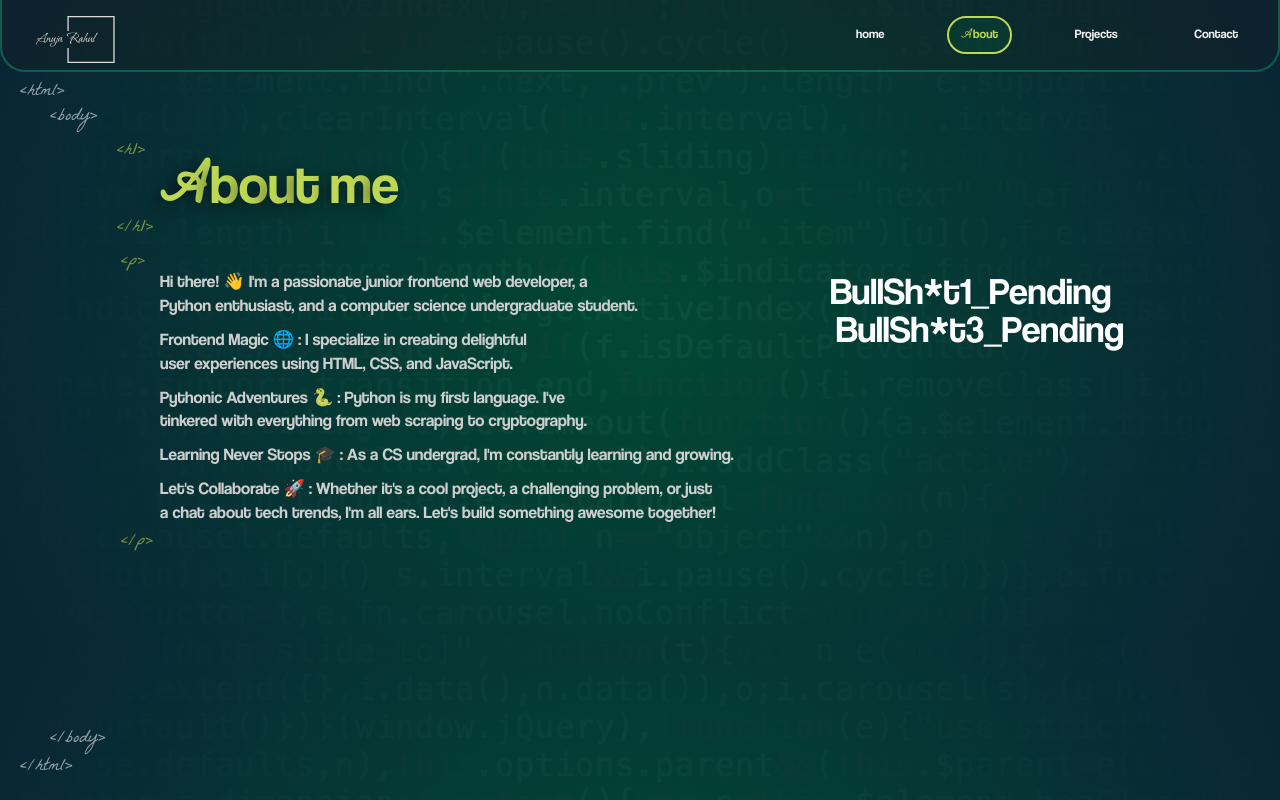
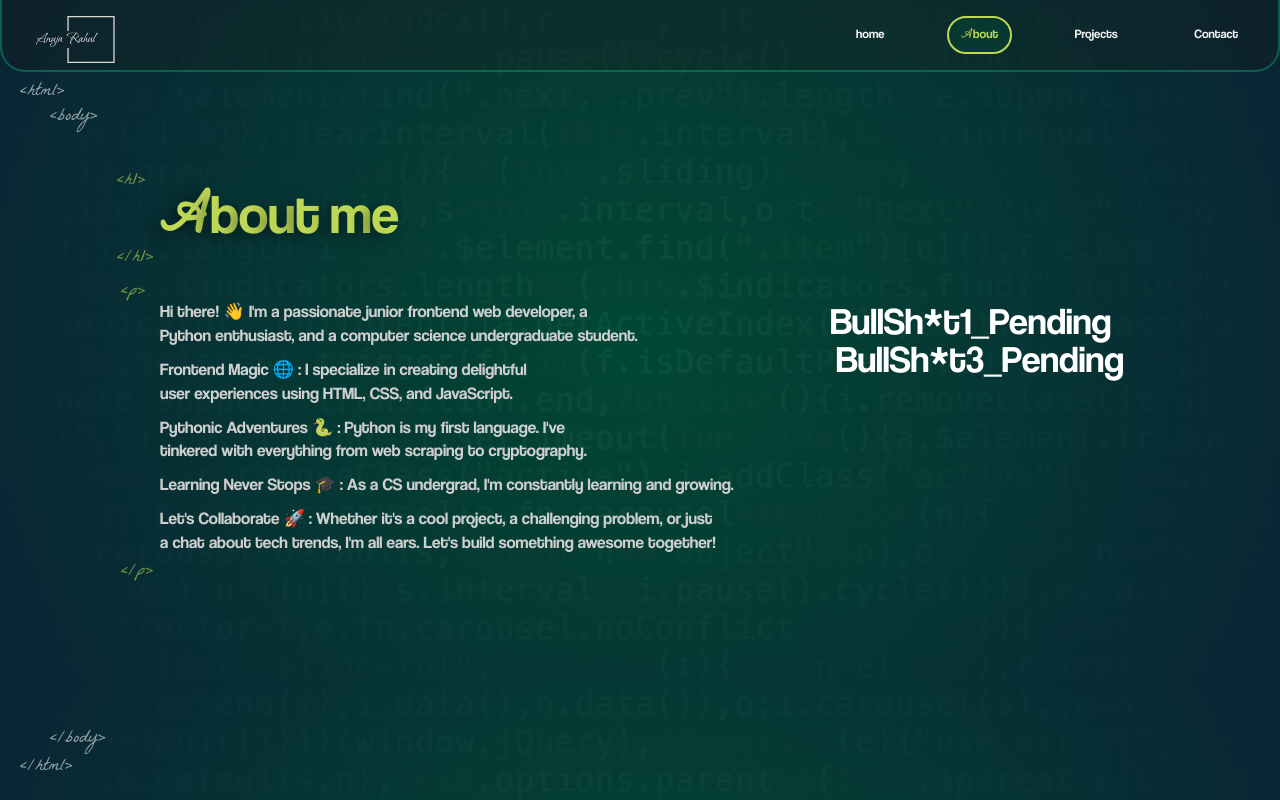
Before and after one commit to anuja-rahul/portfolio-next, a Next.js app: page /about in a window 1280 px wide. Shown: the top 800 px of the page. Built offline with nearby package versions, Linux system fonts and the light colour scheme.

Commit message:
about page fix

```diff
--- a/app/about/page.jsx
+++ b/app/about/page.jsx
@@ -53,7 +53,7 @@ const About = () => {
       id="about-page"
       // className="h-[80vh] sm:h-[80vh] md:h-[80vh] lg:h-[80vh]"
       // h-200vh sm:h-[120vh] md:h-[120vh]
-      className="about-page h-[120vh] sm:h-[120vh] md:h-[100vh] lg:h-[70vh]"
+      className="about-page h-[120vh] sm:h-[120vh] md:h-[100vh] lg:h-[70vh] mt-[6rem] md:mt-[3rem]"
     >
       <div className="about-page container">
         <div className="text-zone left-[1rem] w-[70%] sm:left-[5rem] sm:w-[100%] md:left-[9rem] md:w-[60%] lg:left-[12rem] lg:w-[45%]">
```
